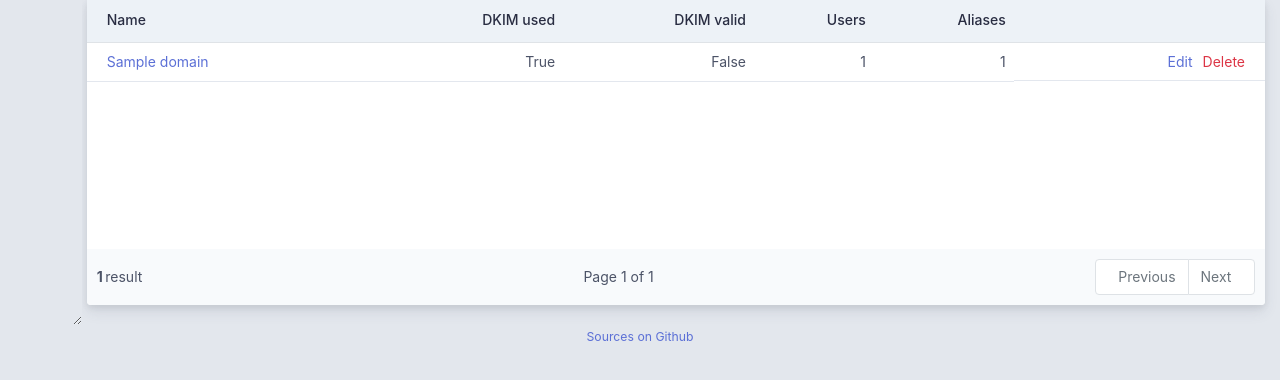
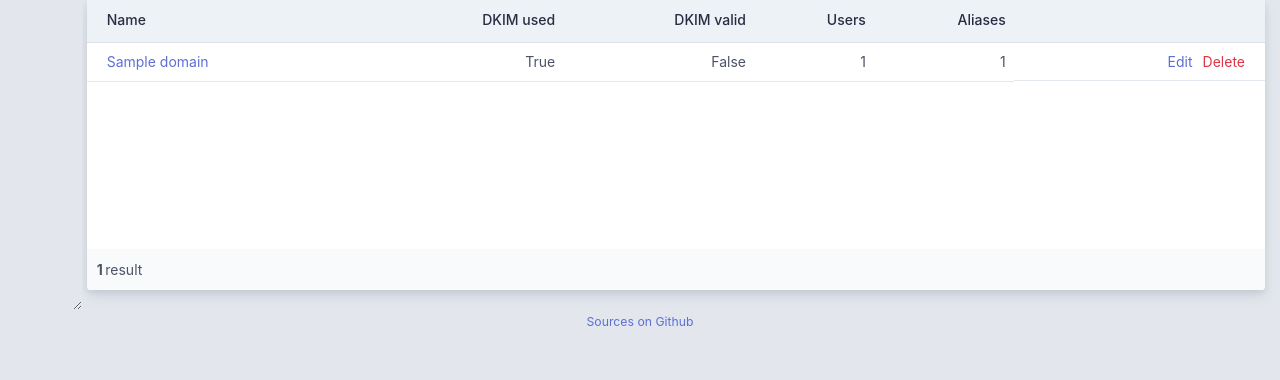
Before and after one commit to jrd/mailserver-admin, a Django app: page /domains in a window 1280 px wide. Shown: the part 135-515 px from the top of the page. Run offline with Django 3.2, Linux system fonts and the light colour scheme; a user stored in the database is signed in; tables that the repository leaves empty hold one stand-in row (values such as "Sample post"); some libraries are stand-ins or nearby versions.

Commit message:
fix pagination

```diff
--- a/mailserveradmin/templates/mailserveradmin/base_list.html
+++ b/mailserveradmin/templates/mailserveradmin/base_list.html
@@ -49,19 +49,23 @@
             <strong>{{ paginator.count }}</strong> result{{ paginator.count|pluralize }}
         </div>
         <div class="current-page">
-            Page {{ page.number|default:1 }} of {{ paginator.num_pages }}
+            {% if is_paginated %}
+            Page {{ page_obj.number }} of {{ paginator.num_pages }}
+            {% endif %}
         </div>
         <ul class="pagination">
-            <li class="page-item{% if not page.has_previous %} disabled{% endif %}">
-                <a class="page-link" href="?page={{ page.previous_page_number }}">
+            {% if is_paginated %}
+            <li class="page-item{% if not page_obj.has_previous %} disabled{% endif %}">
+                <a class="page-link" href="{% if page_obj.has_previous %}?page={{ page_obj.previous_page_number }}{% else %}javascript:void(0);{% endif %}">
                     <i class="fa fa-angle-left mx-1"></i> <span class="btn-label">Previous</span>
                 </a>
             </li>
-            <li class="page-item{% if not page.has_next %} disabled{% endif %}">
-                <a class="page-link" href="?page={{ page.next_page_number }}">
+            <li class="page-item{% if not page_obj.has_next %} disabled{% endif %}">
+                <a class="page-link" href="{% if page_obj.has_next %}?page={{ page_obj.next_page_number }}{% else %}javascript:void(0);{% endif %}">
                     <span class="btn-label">Next</span> <i class="fa fa-angle-right mx-1"></i>
                 </a>
             </li>
+            {% endif %}
         </ul>
     </div>
     {% endif %}
```
